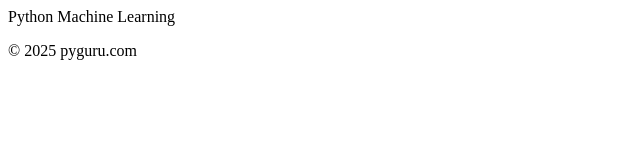
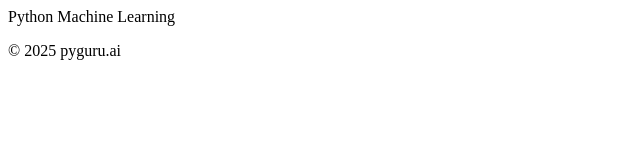
Before and after one commit to VedicJyotishAI/python, a plain HTML site: page index.html in a window 1280 px wide. Shown: the full height of the page, 0-640 px from the left. Drawn offline with Linux system fonts and the light colour scheme.

Commit message:
Update index.html

```diff
--- a/index.html
+++ b/index.html
@@ -11,7 +11,7 @@
         <h1>Python Machine Learning</h1>
     </header>
     <footer>
-        <p>&copy; 2025 pyguru.com</p>
+        <p>&copy; 2025 pyguru.ai</p>
     </footer>
 </body>
 </html>
```
